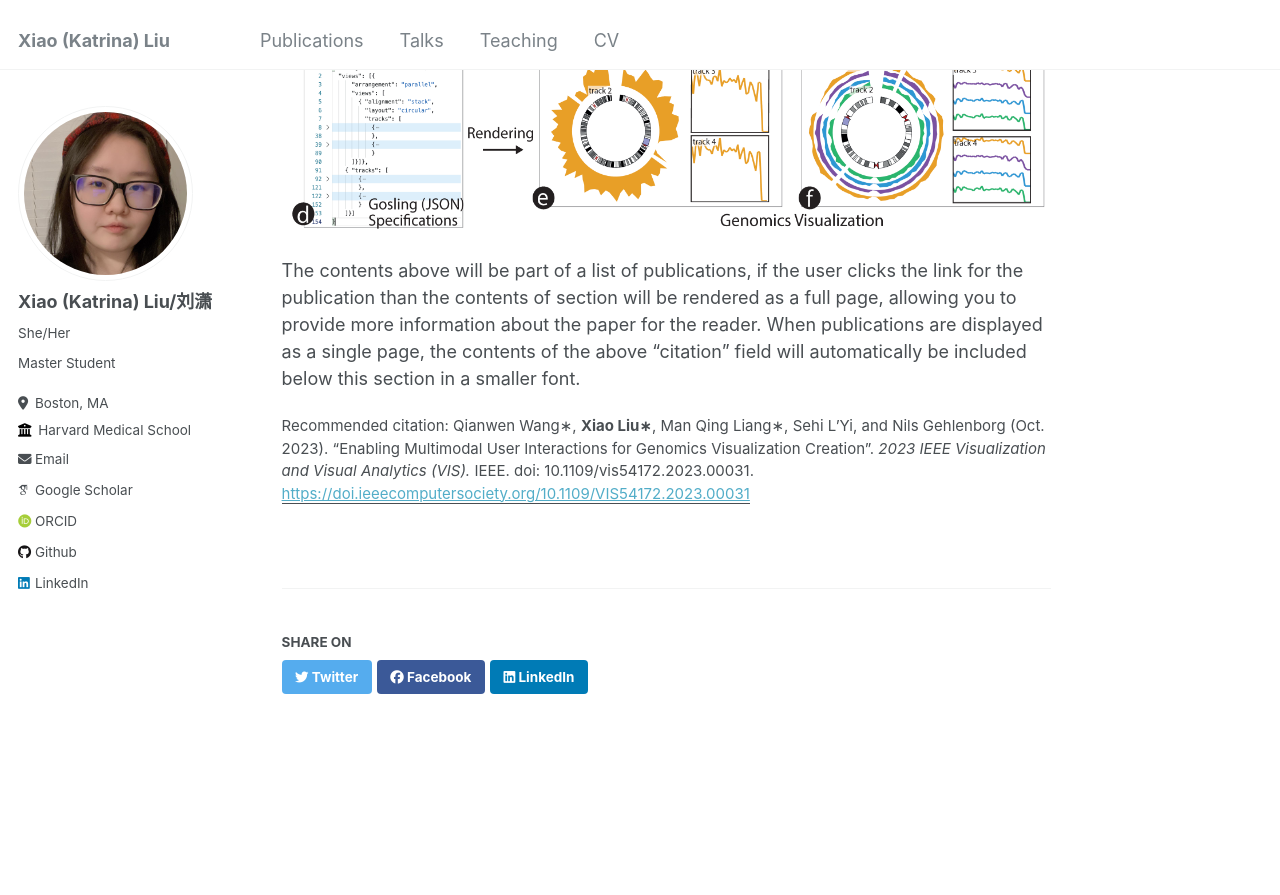
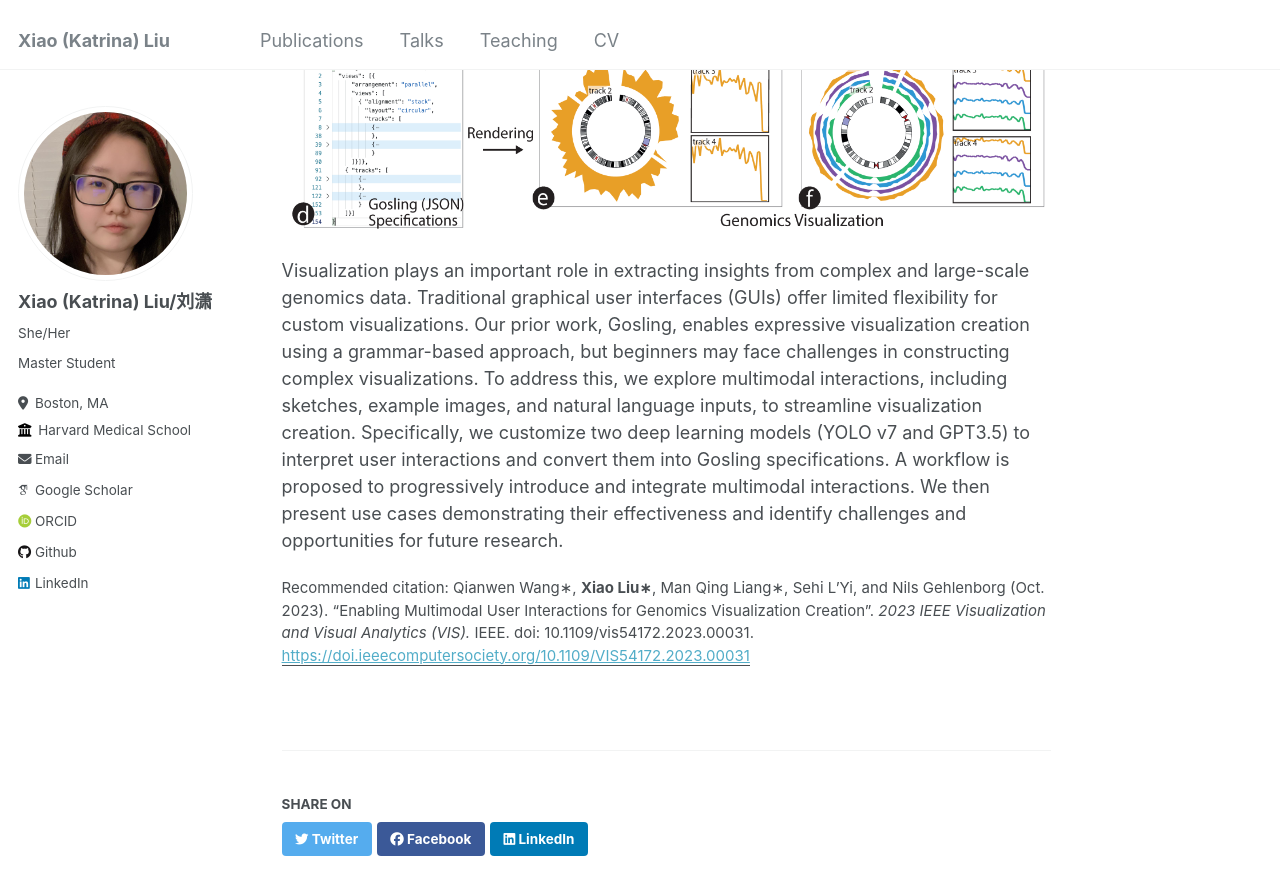
Before and after one commit to katrina-liu/katrina-liu.github.io, a Jekyll site: the page built from _publications/2023-10-01-autogosling.md, in a window 1280 px wide and 900 px high, scrolled down 398 px. Shown: the top 895 px of the window. Built offline with Jekyll 4.4.1, drawn with Linux system fonts in a browser that asks for light colours; some web fonts are replaced.

Commit message:
Update 2023-10-01-autogosling.md

```diff
--- a/_publications/2023-10-01-autogosling.md
+++ b/_publications/2023-10-01-autogosling.md
@@ -11,4 +11,4 @@ citation: 'Qianwen Wang∗, <b>Xiao Liu∗</b>, Man Qing Liang∗, Sehi L’Yi,
 
  <img src="/images/autogosling.png" alt="Autogosling Teaser">
 
-The contents above will be part of a list of publications, if the user clicks the link for the publication than the contents of section will be rendered as a full page, allowing you to provide more information about the paper for the reader. When publications are displayed as a single page, the contents of the above "citation" field will automatically be included below this section in a smaller font.
+Visualization plays an important role in extracting insights from complex and large-scale genomics data. Traditional graphical user interfaces (GUIs) offer limited flexibility for custom visualizations. Our prior work, Gosling, enables expressive visualization creation using a grammar-based approach, but beginners may face challenges in constructing complex visualizations. To address this, we explore multimodal interactions, including sketches, example images, and natural language inputs, to streamline visualization creation. Specifically, we customize two deep learning models (YOLO v7 and GPT3.5) to interpret user interactions and convert them into Gosling specifications. A workflow is proposed to progressively introduce and integrate multimodal interactions. We then present use cases demonstrating their effectiveness and identify challenges and opportunities for future research.
```
